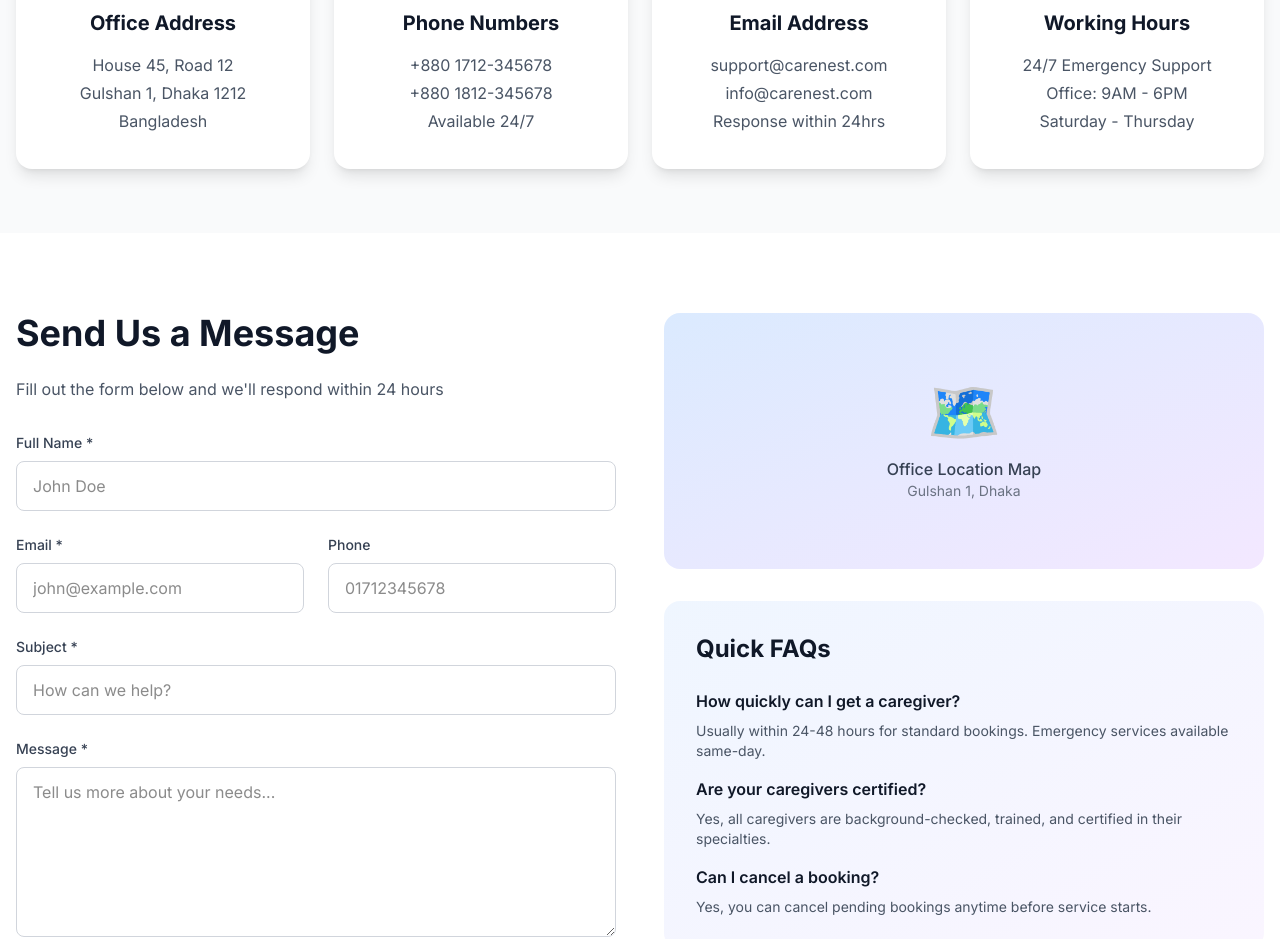
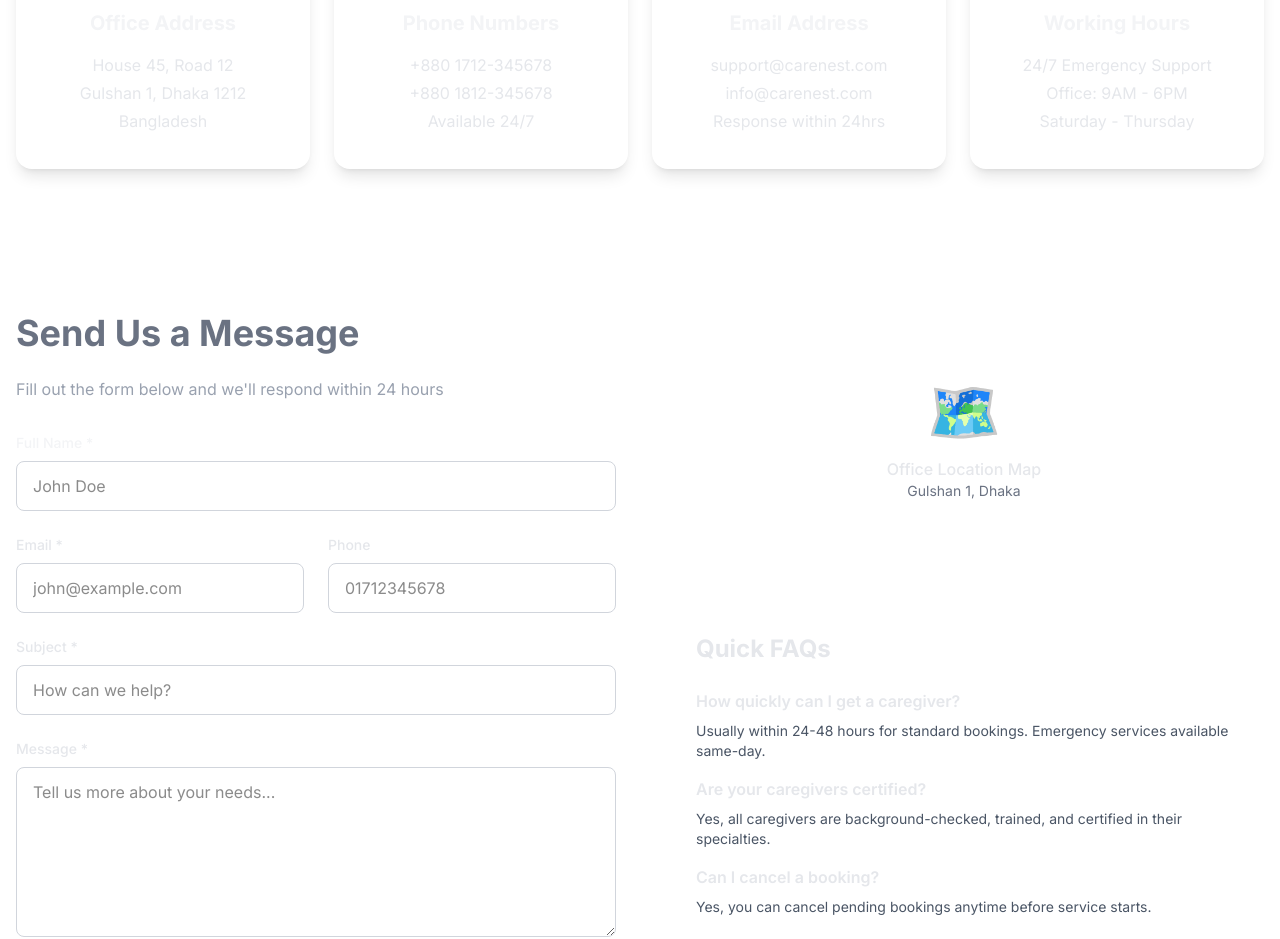
Before and after one commit to TusharChow20/projectCareNest, a Next.js app: page /contact in a window 1280 px wide. Shown: the part 539-1478 px from the top of the page. Built offline with nearby package versions, Linux system fonts and the light colour scheme; no server answers.

Commit message:
contact edits

```diff
--- a/src/app/contact/page.jsx
+++ b/src/app/contact/page.jsx
@@ -1,23 +1,23 @@
 // src/app/contact/page.js
-'use client';
+"use client";
 
-import { useState } from 'react';
-import { motion } from 'framer-motion';
-import Toast from '@/components/Toast';
+import { useState } from "react";
+import { motion } from "framer-motion";
+import Toast from "@/components/Toast";
 
 export default function ContactPage() {
   const [formData, setFormData] = useState({
-    name: '',
-    email: '',
-    phone: '',
-    subject: '',
-    message: ''
+    name: "",
+    email: "",
+    phone: "",
+    subject: "",
+    message: "",
   });
   const [toast, setToast] = useState(null);
   const [loading, setLoading] = useState(false);
 
   const handleChange = (e) => {
-    setFormData(prev => ({ ...prev, [e.target.name]: e.target.value }));
+    setFormData((prev) => ({ ...prev, [e.target.name]: e.target.value }));
   };
 
   const handleSubmit = async (e) => {
@@ -25,34 +25,45 @@ export default function ContactPage() {
     setLoading(true);
 
     // Simulate sending message
-    await new Promise(resolve => setTimeout(resolve, 1500));
+    await new Promise((resolve) => setTimeout(resolve, 1500));
 
-    setToast({ message: 'Message sent! We\'ll get back to you soon.', type: 'success' });
-    setFormData({ name: '', email: '', phone: '', subject: '', message: '' });
+    setToast({
+      message: "Message sent! We'll get back to you soon.",
+      type: "success",
+    });
+    setFormData({ name: "", email: "", phone: "", subject: "", message: "" });
     setLoading(false);
   };
 
   const contactInfo = [
     {
-      icon: '📍',
-      title: 'Office Address',
-      details: ['House 45, Road 12', 'Gulshan 1, Dhaka 1212', 'Bangladesh']
+      icon: "📍",
+      title: "Office Address",
+      details: ["House 45, Road 12", "Gulshan 1, Dhaka 1212", "Bangladesh"],
     },
     {
-      icon: '📞',
-      title: 'Phone Numbers',
-      details: ['+880 1712-345678', '+880 1812-345678', 'Available 24/7']
+      icon: "📞",
+      title: "Phone Numbers",
+      details: ["+880 1712-345678", "+880 1812-345678", "Available 24/7"],
     },
     {
-      icon: '📧',
-      title: 'Email Address',
-      details: ['support@carenest.com', 'info@carenest.com', 'Response within 24hrs']
+      icon: "📧",
+      title: "Email Address",
+      details: [
+        "support@carenest.com",
+        "info@carenest.com",
+        "Response within 24hrs",
+      ],
     },
     {
-      icon: '⏰',
-      title: 'Working Hours',
-      details: ['24/7 Emergency Support', 'Office: 9AM - 6PM', 'Saturday - Thursday']
-    }
+      icon: "⏰",
+      title: "Working Hours",
+      details: [
+        "24/7 Emergency Support",
+        "Office: 9AM - 6PM",
+        "Saturday - Thursday",
+      ],
+    },
   ];
 
   return (
@@ -60,23 +71,26 @@ export default function ContactPage() {
       {toast && <Toast {...toast} onClose={() => setToast(null)} />}
 
       {/* Hero */}
-      <section className="relative py-20 bg-gradient-to-br from-blue-600 via-purple-600 to-pink-500 text-white">
+      <section className="relative py-20  text-white">
         <div className="container mx-auto px-4">
           <motion.div
             initial={{ opacity: 0, y: 20 }}
             animate={{ opacity: 1, y: 0 }}
             className="text-center max-w-3xl mx-auto"
           >
-            <h1 className="text-5xl md:text-6xl font-bold mb-6">Get in Touch</h1>
+            <h1 className="text-5xl md:text-6xl font-bold mb-6">
+              Get in Touch
+            </h1>
             <p className="text-xl text-blue-100">
-              Have questions? We&apos;re here to help. Reach out to us anytime and we&apos;ll get back to you as soon as possible.
+              Have questions? We&apos;re here to help. Reach out to us anytime
+              and we&apos;ll get back to you as soon as possible.
             </p>
           </motion.div>
         </div>
       </section>
 
       {/* Contact Info Cards */}
-      <section className="py-16 bg-gray-50">
+      <section className="py-16 ">
         <div className="container mx-auto px-4">
           <div className="grid md:grid-cols-2 lg:grid-cols-4 gap-6">
             {contactInfo.map((info, index) => (
@@ -86,12 +100,16 @@ export default function ContactPage() {
                 whileInView={{ opacity: 1, y: 0 }}
                 viewport={{ once: true }}
                 transition={{ delay: index * 0.1 }}
-                className="bg-white rounded-2xl shadow-lg p-8 text-center hover:shadow-xl transition-shadow"
+                className=" rounded-2xl shadow-lg p-8 text-center hover:shadow-xl transition-shadow"
               >
                 <div className="text-6xl mb-4">{info.icon}</div>
-                <h3 className="text-xl font-bold text-gray-900 mb-4">{info.title}</h3>
+                <h3 className="text-xl font-bold text-gray-100 mb-4">
+                  {info.title}
+                </h3>
                 {info.details.map((detail, i) => (
-                  <p key={i} className="text-gray-600 mb-1">{detail}</p>
+                  <p key={i} className="text-gray-200 mb-1">
+                    {detail}
+                  </p>
                 ))}
               </motion.div>
             ))}
@@ -100,24 +118,25 @@ export default function ContactPage() {
       </section>
 
       {/* Contact Form & Map */}
-      <section className="py-20 bg-white">
+      <section className="py-20 ">
         <div className="container mx-auto px-4">
           <div className="grid lg:grid-cols-2 gap-12">
-
             {/* Form */}
             <motion.div
               initial={{ opacity: 0, x: -20 }}
               whileInView={{ opacity: 1, x: 0 }}
               viewport={{ once: true }}
             >
-              <h2 className="text-4xl font-bold text-gray-900 mb-6">Send Us a Message</h2>
-              <p className="text-gray-600 mb-8">
+              <h2 className="text-4xl font-bold text-gray-500 mb-6">
+                Send Us a Message
+              </h2>
+              <p className="text-gray-400 mb-8">
                 Fill out the form below and we&apos;ll respond within 24 hours
               </p>
 
               <form onSubmit={handleSubmit} className="space-y-6">
                 <div>
-                  <label className="block text-sm font-medium text-gray-700 mb-2">
+                  <label className="block text-sm font-medium text-gray-100 mb-2">
                     Full Name *
                   </label>
                   <input
@@ -133,7 +152,7 @@ export default function ContactPage() {
 
                 <div className="grid md:grid-cols-2 gap-6">
                   <div>
-                    <label className="block text-sm font-medium text-gray-700 mb-2">
+                    <label className="block text-sm font-medium text-gray-200 mb-2">
                       Email *
                     </label>
                     <input
@@ -147,7 +166,7 @@ export default function ContactPage() {
                     />
                   </div>
                   <div>
-                    <label className="block text-sm font-medium text-gray-700 mb-2">
+                    <label className="block text-sm font-medium text-gray-200 mb-2">
                       Phone
                     </label>
                     <input
@@ -162,7 +181,7 @@ export default function ContactPage() {
                 </div>
 
                 <div>
-                  <label className="block text-sm font-medium text-gray-700 mb-2">
+                  <label className="block text-sm font-medium text-gray-200 mb-2">
                     Subject *
                   </label>
                   <input
@@ -177,7 +196,7 @@ export default function ContactPage() {
                 </div>
 
                 <div>
-                  <label className="block text-sm font-medium text-gray-700 mb-2">
+                  <label className="block text-sm font-medium text-gray-200 mb-2">
                     Message *
                   </label>
                   <textarea
@@ -196,7 +215,7 @@ export default function ContactPage() {
                   disabled={loading}
                   className="w-full px-8 py-4 bg-gradient-to-r from-blue-600 to-purple-600 text-white rounded-lg font-semibold hover:shadow-xl transform hover:scale-105 transition-all duration-300 disabled:opacity-50 disabled:cursor-not-allowed disabled:transform-none"
                 >
-                  {loading ? 'Sending...' : 'Send Message'}
+                  {loading ? "Sending..." : "Send Message"}
                 </button>
               </form>
             </motion.div>
@@ -209,50 +228,92 @@ export default function ContactPage() {
               className="space-y-8"
             >
               {/* Map Placeholder */}
-              <div className="bg-gradient-to-br from-blue-100 to-purple-100 rounded-2xl h-64 flex items-center justify-center">
+              <div className=" rounded-2xl h-64 flex items-center justify-center">
                 <div className="text-center">
                   <div className="text-6xl mb-4">🗺️</div>
-                  <p className="text-gray-700 font-medium">Office Location Map</p>
+                  <p className="text-gray-200 font-medium">
+                    Office Location Map
+                  </p>
                   <p className="text-sm text-gray-500">Gulshan 1, Dhaka</p>
                 </div>
               </div>
 
               {/* Quick FAQ */}
-              <div className="bg-gradient-to-br from-blue-50 to-purple-50 rounded-2xl p-8">
-                <h3 className="text-2xl font-bold text-gray-900 mb-6">Quick FAQs</h3>
+              <div className="rounded-2xl p-8">
+                <h3 className="text-2xl font-bold text-gray-200 mb-6">
+                  Quick FAQs
+                </h3>
                 <div className="space-y-4">
                   <div>
-                    <h4 className="font-semibold text-gray-900 mb-2">How quickly can I get a caregiver?</h4>
-                    <p className="text-gray-600 text-sm">Usually within 24-48 hours for standard bookings. Emergency services available same-day.</p>
+                    <h4 className="font-semibold text-gray-200 mb-2">
+                      How quickly can I get a caregiver?
+                    </h4>
+                    <p className="text-gray-600 text-sm">
+                      Usually within 24-48 hours for standard bookings.
+                      Emergency services available same-day.
+                    </p>
                   </div>
                   <div>
-                    <h4 className="font-semibold text-gray-900 mb-2">Are your caregivers certified?</h4>
-                    <p className="text-gray-600 text-sm">Yes, all caregivers are background-checked, trained, and certified in their specialties.</p>
+                    <h4 className="font-semibold text-gray-200 mb-2">
+                      Are your caregivers certified?
+                    </h4>
+                    <p className="text-gray-600 text-sm">
+                      Yes, all caregivers are background-checked, trained, and
+                      certified in their specialties.
+                    </p>
                   </div>
                   <div>
-                    <h4 className="font-semibold text-gray-900 mb-2">Can I cancel a booking?</h4>
-                    <p className="text-gray-600 text-sm">Yes, you can cancel pending bookings anytime before service starts.</p>
+                    <h4 className="font-semibold text-gray-200 mb-2">
+                      Can I cancel a booking?
+                    </h4>
+                    <p className="text-gray-600 text-sm">
+                      Yes, you can cancel pending bookings anytime before
+                      service starts.
+                    </p>
                   </div>
                 </div>
               </div>
 
               {/* Social Media */}
-              <div className="bg-white rounded-2xl shadow-lg p-8">
-                <h3 className="text-xl font-bold text-gray-900 mb-4">Follow Us</h3>
+              <div className=" rounded-2xl shadow-lg p-8">
+                <h3 className="text-xl font-bold text-gray-200 mb-4">
+                  Follow Us
+                </h3>
                 <div className="flex space-x-4">
-                  <a href="#" className="w-12 h-12 bg-blue-600 text-white rounded-lg flex items-center justify-center hover:bg-blue-700 transition-colors">
-                    <svg className="w-6 h-6" fill="currentColor" viewBox="0 0 24 24">
-                      <path d="M24 12.073c0-6.627-5.373-12-12-12s-12 5.373-12 12c0 5.99 4.388 10.954 10.125 11.854v-8.385H7.078v-3.47h3.047V9.43c0-3.007 1.792-4.669 4.533-4.669 1.312 0 2.686.235 2.686.235v2.953H15.83c-1.491 0-1.956.925-1.956 1.874v2.25h3.328l-.532 3.47h-2.796v8.385C19.612 23.027 24 18.062 24 12.073z"/>
+                  <a
+                    href="#"
+                    className="w-12 h-12 bg-blue-600 text-white rounded-lg flex items-center justify-center hover:bg-blue-700 transition-colors"
+                  >
+                    <svg
+                      className="w-6 h-6"
+                      fill="currentColor"
+                      viewBox="0 0 24 24"
+                    >
+                      <path d="M24 12.073c0-6.627-5.373-12-12-12s-12 5.373-12 12c0 5.99 4.388 10.954 10.125 11.854v-8.385H7.078v-3.47h3.047V9.43c0-3.007 1.792-4.669 4.533-4.669 1.312 0 2.686.235 2.686.235v2.953H15.83c-1.491 0-1.956.925-1.956 1.874v2.25h3.328l-.532 3.47h-2.796v8.385C19.612 23.027 24 18.062 24 12.073z" />
                     </svg>
                   </a>
-                  <a href="#" className="w-12 h-12 bg-blue-400 text-white rounded-lg flex items-center justify-center hover:bg-blue-500 transition-colors">
-                    <svg className="w-6 h-6" fill="currentColor" viewBox="0 0 24 24">
-                      <path d="M23.953 4.57a10 10 0 01-2.825.775 4.958 4.958 0 002.163-2.723c-.951.555-2.005.959-3.127 1.184a4.92 4.92 0 00-8.384 4.482C7.69 8.095 4.067 6.13 1.64 3.162a4.822 4.822 0 00-.666 2.475c0 1.71.87 3.213 2.188 4.096a4.904 4.904 0 01-2.228-.616v.06a4.923 4.923 0 003.946 4.827 4.996 4.996 0 01-2.212.085 4.936 4.936 0 004.604 3.417 9.867 9.867 0 01-6.102 2.105c-.39 0-.779-.023-1.17-.067a13.995 13.995 0 007.557 2.209c9.053 0 13.998-7.496 13.998-13.985 0-.21 0-.42-.015-.63A9.935 9.935 0 0024 4.59z"/>
+                  <a
+                    href="#"
+                    className="w-12 h-12 bg-blue-400 text-white rounded-lg flex items-center justify-center hover:bg-blue-500 transition-colors"
+                  >
+                    <svg
+                      className="w-6 h-6"
+                      fill="currentColor"
+                      viewBox="0 0 24 24"
+                    >
+                      <path d="M23.953 4.57a10 10 0 01-2.825.775 4.958 4.958 0 002.163-2.723c-.951.555-2.005.959-3.127 1.184a4.92 4.92 0 00-8.384 4.482C7.69 8.095 4.067 6.13 1.64 3.162a4.822 4.822 0 00-.666 2.475c0 1.71.87 3.213 2.188 4.096a4.904 4.904 0 01-2.228-.616v.06a4.923 4.923 0 003.946 4.827 4.996 4.996 0 01-2.212.085 4.936 4.936 0 004.604 3.417 9.867 9.867 0 01-6.102 2.105c-.39 0-.779-.023-1.17-.067a13.995 13.995 0 007.557 2.209c9.053 0 13.998-7.496 13.998-13.985 0-.21 0-.42-.015-.63A9.935 9.935 0 0024 4.59z" />
                     </svg>
                   </a>
-                  <a href="#" className="w-12 h-12 bg-pink-600 text-white rounded-lg flex items-center justify-center hover:bg-pink-700 transition-colors">
-                    <svg className="w-6 h-6" fill="currentColor" viewBox="0 0 24 24">
-                      <path d="M12 2.163c3.204 0 3.584.012 4.85.07 3.252.148 4.771 1.691 4.919 4.919.058 1.265.069 1.645.069 4.849 0 3.205-.012 3.584-.069 4.849-.149 3.225-1.664 4.771-4.919 4.919-1.266.058-1.644.07-4.85.07-3.204 0-3.584-.012-4.849-.07-3.26-.149-4.771-1.699-4.919-4.92-.058-1.265-.07-1.644-.07-4.849 0-3.204.013-3.583.07-4.849.149-3.227 1.664-4.771 4.919-4.919 1.266-.057 1.645-.069 4.849-.069zm0-2.163c-3.259 0-3.667.014-4.947.072-4.358.2-6.78 2.618-6.98 6.98-.059 1.281-.073 1.689-.073 4.948 0 3.259.014 3.668.072 4.948.2 4.358 2.618 6.78 6.98 6.98 1.281.058 1.689.072 4.948.072 3.259 0 3.668-.014 4.948-.072 4.354-.2 6.782-2.618 6.979-6.98.059-1.28.073-1.689.073-4.948 0-3.259-.014-3.667-.072-4.947-.196-4.354-2.617-6.78-6.979-6.98-1.281-.059-1.69-.073-4.949-.073zm0 5.838c-3.403 0-6.162 2.759-6.162 6.162s2.759 6.163 6.162 6.163 6.162-2.759 6.162-6.163c0-3.403-2.759-6.162-6.162-6.162zm0 10.162c-2.209 0-4-1.79-4-4 0-2.209 1.791-4 4-4s4 1.791 4 4c0 2.21-1.791 4-4 4zm6.406-11.845c-.796 0-1.441.645-1.441 1.44s.645 1.44 1.441 1.44c.795 0 1.439-.645 1.439-1.44s-.644-1.44-1.439-1.44z"/>
+                  <a
+                    href="#"
+                    className="w-12 h-12 bg-pink-600 text-white rounded-lg flex items-center justify-center hover:bg-pink-700 transition-colors"
+                  >
+                    <svg
+                      className="w-6 h-6"
+                      fill="currentColor"
+                      viewBox="0 0 24 24"
+                    >
+                      <path d="M12 2.163c3.204 0 3.584.012 4.85.07 3.252.148 4.771 1.691 4.919 4.919.058 1.265.069 1.645.069 4.849 0 3.205-.012 3.584-.069 4.849-.149 3.225-1.664 4.771-4.919 4.919-1.266.058-1.644.07-4.85.07-3.204 0-3.584-.012-4.849-.07-3.26-.149-4.771-1.699-4.919-4.92-.058-1.265-.07-1.644-.07-4.849 0-3.204.013-3.583.07-4.849.149-3.227 1.664-4.771 4.919-4.919 1.266-.057 1.645-.069 4.849-.069zm0-2.163c-3.259 0-3.667.014-4.947.072-4.358.2-6.78 2.618-6.98 6.98-.059 1.281-.073 1.689-.073 4.948 0 3.259.014 3.668.072 4.948.2 4.358 2.618 6.78 6.98 6.98 1.281.058 1.689.072 4.948.072 3.259 0 3.668-.014 4.948-.072 4.354-.2 6.782-2.618 6.979-6.98.059-1.28.073-1.689.073-4.948 0-3.259-.014-3.667-.072-4.947-.196-4.354-2.617-6.78-6.979-6.98-1.281-.059-1.69-.073-4.949-.073zm0 5.838c-3.403 0-6.162 2.759-6.162 6.162s2.759 6.163 6.162 6.163 6.162-2.759 6.162-6.163c0-3.403-2.759-6.162-6.162-6.162zm0 10.162c-2.209 0-4-1.79-4-4 0-2.209 1.791-4 4-4s4 1.791 4 4c0 2.21-1.791 4-4 4zm6.406-11.845c-.796 0-1.441.645-1.441 1.44s.645 1.44 1.441 1.44c.795 0 1.439-.645 1.439-1.44s-.644-1.44-1.439-1.44z" />
                     </svg>
                   </a>
                 </div>
```
